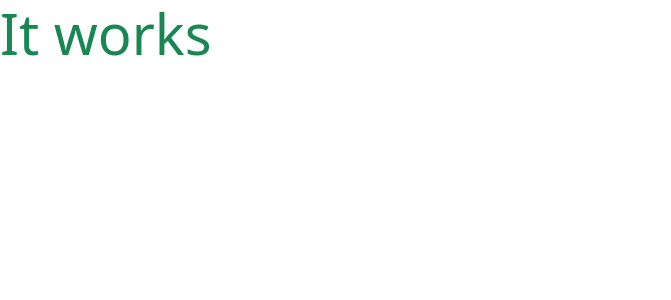
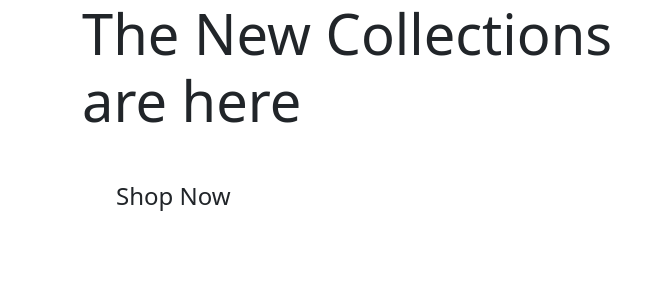
Before and after one commit to BrianWhelanDublin/boutique-store, a Django app: page / in a window 1280 px wide. Shown: the top 300 px of the page, without its empty margins (0-671 px from the left). Run offline with Django 3.2, Linux system fonts and the light colour scheme.

Commit message:
add home content

```diff
--- a/home/templates/home/index.html
+++ b/home/templates/home/index.html
@@ -1,6 +1,23 @@
 {% extends "base.html" %}
 {% load static %}
 
+{% block page_header %}
+<div class="container heder-container">
+    <div class="row">
+        <div class="col"></div>
+    </div>
+</div>
+{% endblock %}
+
 {% block content %}
-<h1 class="display-4 text-success">It works</h1>
+<div class="container h-100">
+    <div class="row h-100">
+        <div class="col-7 col-md-6 my-auto">
+            <h1 class="display-4 logo-font">The New Collections are here</h1>
+          <div class="my-5">
+                <h4><a href="" class="shop-now-button btn btn-lg rounded-0 text-uppercase py-3"></a>Shop Now</h4>
+          </div>
+        </div>
+    </div>
+</div>
 {% endblock %}
```
